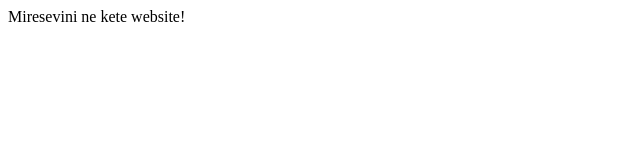
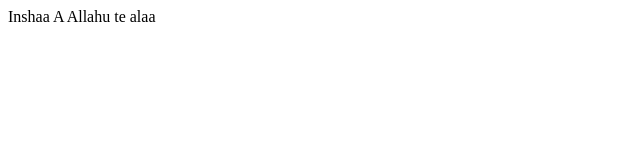
Before and after one commit to bedrigjinaj/websitetest.com, a plain HTML site: page index.html in a window 1280 px wide. Shown: the full height of the page, 0-640 px from the left. Drawn offline with Linux system fonts and the light colour scheme.

Commit message:
Update index.html

```diff
--- a/index.html
+++ b/index.html
@@ -6,6 +6,6 @@
     <title>Test</title>
 </head>
 <body>
-    Miresevini ne kete website!
+    Inshaa A Allahu te alaa
 </body>
 </html>
```
